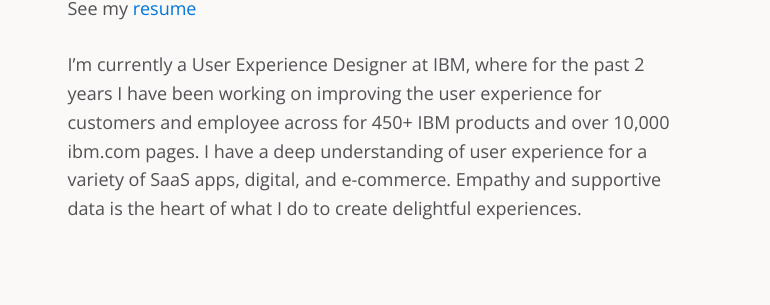
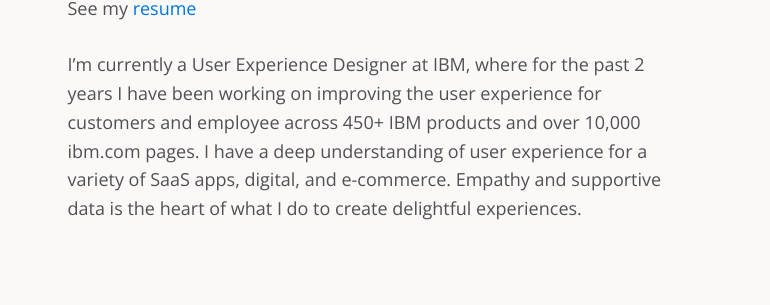
Before and after one commit to wailingwombat/wailingwombat.github.io, a Jekyll site: the page built from index.md, in a window 1280 px wide. Shown: the part 920-1225 px from the top of the page, without its empty margins (260-1030 px from the left). Built offline with Jekyll 4.4.1, drawn with Linux system fonts in a browser that asks for light colours; nearby versions of some CDN libraries; our own code applies the rules of GitHub Pages for plain Markdown files.

Commit message:
fixed typo

```diff
--- a/index.md
+++ b/index.md
@@ -16,7 +16,7 @@ layout: default
 See my [resume](/resume.pdf)
 
 
-I'm currently a User Experience Designer at IBM, where for the past 2 years I have been working on improving the user experience for customers and employee across for 450+ IBM products and over 10,000 ibm.com pages. I have a deep understanding of user experience for a variety of SaaS apps, digital, and e-commerce. Empathy and supportive data is the heart of what I do to create delightful experiences.
+I'm currently a User Experience Designer at IBM, where for the past 2 years I have been working on improving the user experience for customers and employee across 450+ IBM products and over 10,000 ibm.com pages. I have a deep understanding of user experience for a variety of SaaS apps, digital, and e-commerce. Empathy and supportive data is the heart of what I do to create delightful experiences.
 
 <div id="wombat">
 <img src="/images/standalonewombat.png" height="150"/>
```
Also changed, not shown: aboutme.md (added, +8 -0 lines), projects/ibm.md (+3 -0 lines), images/ibm_logo.jpg (added).
